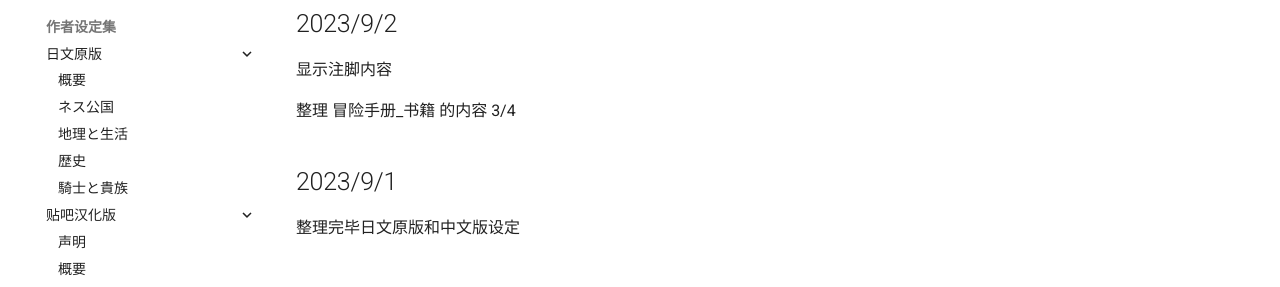
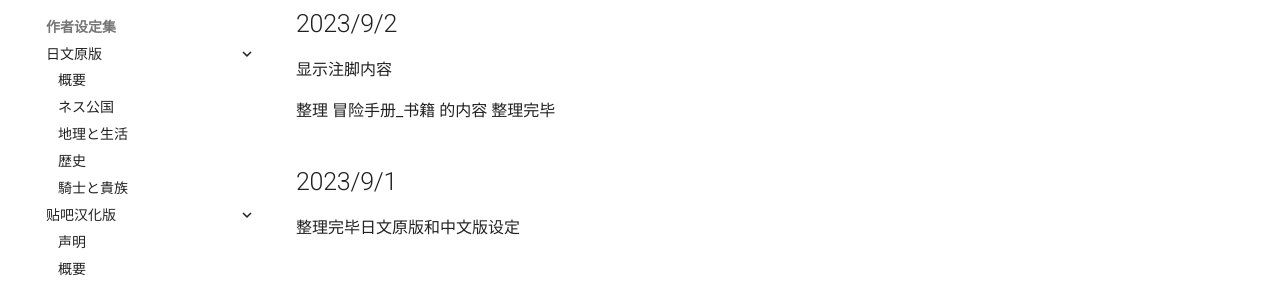
Before and after one commit to Xenolies/ruina-wiki-repository, an MkDocs documentation site: the page built from docs/更新记录.md, in a window 1280 px wide. Shown: the part 174-461 px from the top of the page. Built offline with MkDocs 1.6.1 and Material for MkDocs 9.7.7, drawn with Linux system fonts in a browser that asks for light colours.

Commit message:
冒险手册_书籍 的内容 整理完毕

```diff
--- a/docs/更新记录.md
+++ b/docs/更新记录.md
@@ -2,7 +2,7 @@
 
 显示注脚内容
 
-整理 冒险手册_书籍 的内容 3/4
+整理 冒险手册_书籍 的内容 整理完毕
 
 ## 2023/9/1
 
```
